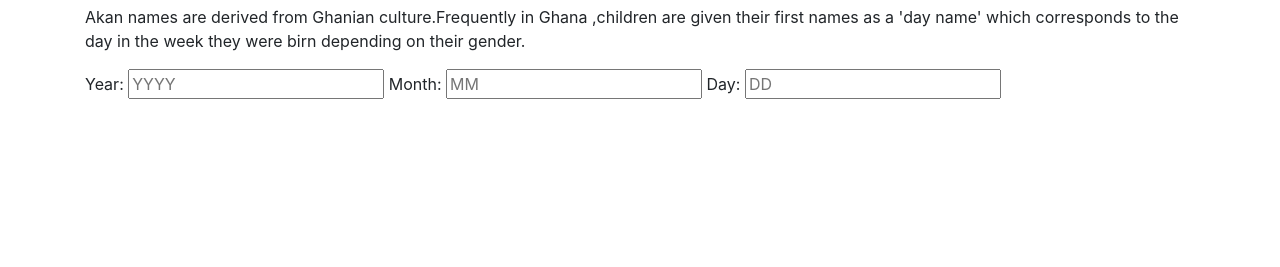
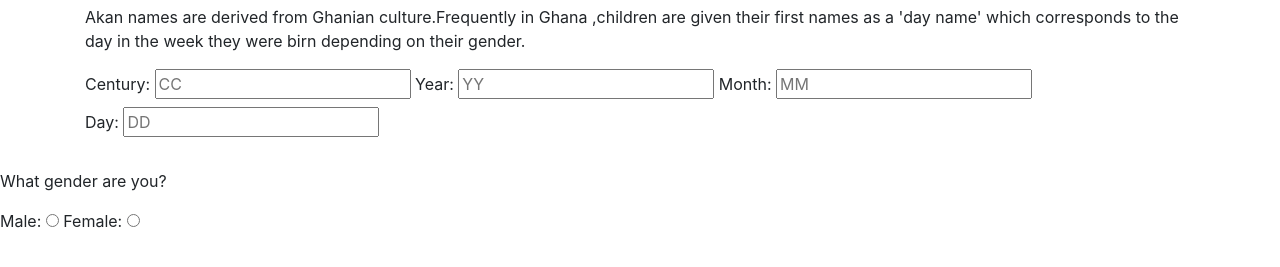
Before and after one commit to Abijahkabiro/birthday, a plain HTML site: page index.html in a window 1280 px wide. Shown: the part 51-318 px from the top of the page. Drawn offline with nearby package versions, Linux system fonts and the light colour scheme; a script that the page names is missing.

Commit message:
add gender

```diff
--- a/index.html
+++ b/index.html
@@ -18,10 +18,14 @@
                      as a 'day name' which corresponds to the day in the week they were birn depending on their gender.</p>
             </div>
         </div>
-        <form class="form" onsubmit="return getAkanName"
+        <form class="form" onsubmit="return getAkanName">
+          <label for="centuryOfBirth">
+            Century:
+            <input id="century" type="number" name="centuryOfBirth" placeholder="CC">
+          </label>
           <label for="yearOfBirth">
               Year:
-              <input id="year" type="number" name="yearOfBirth" placeholder="YYYY">
+              <input id="year" type="number" name="yearOfBirth" placeholder="YY">
           </label>
           <label for="monthOfBirth">
               Month:
@@ -32,6 +36,15 @@
               <input id="day" type="number" name="dayOfBirth" placeholder="DD"
           </label>
     </div>
+    <br>
+    <label for="gender">
+        <p>What gender are you?</p>
+        Male:
+        <input id="male" type="radio" name="gender" value="male">
+        Female:
+        <input id="female" type="radio" name="gender" value="female">
+    </label>
+    </form>
 
 </body>
 </html>
```
